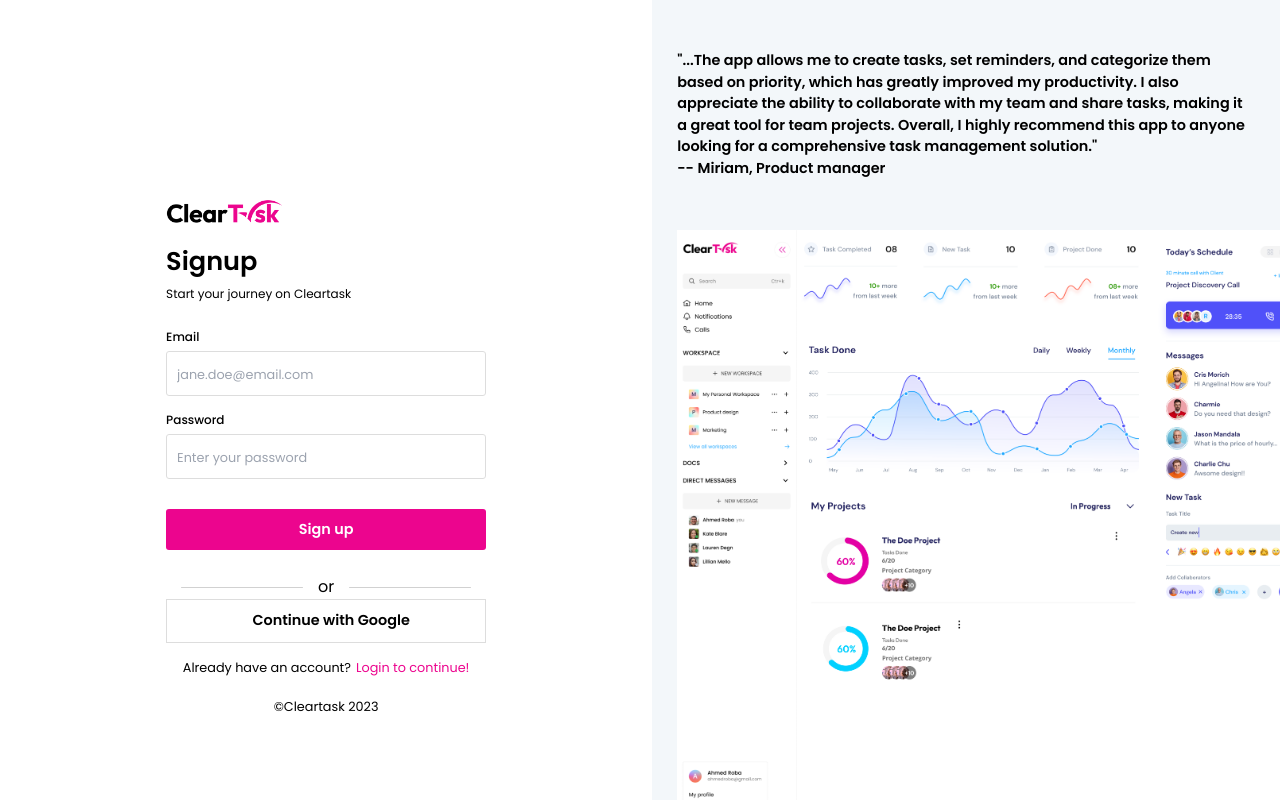
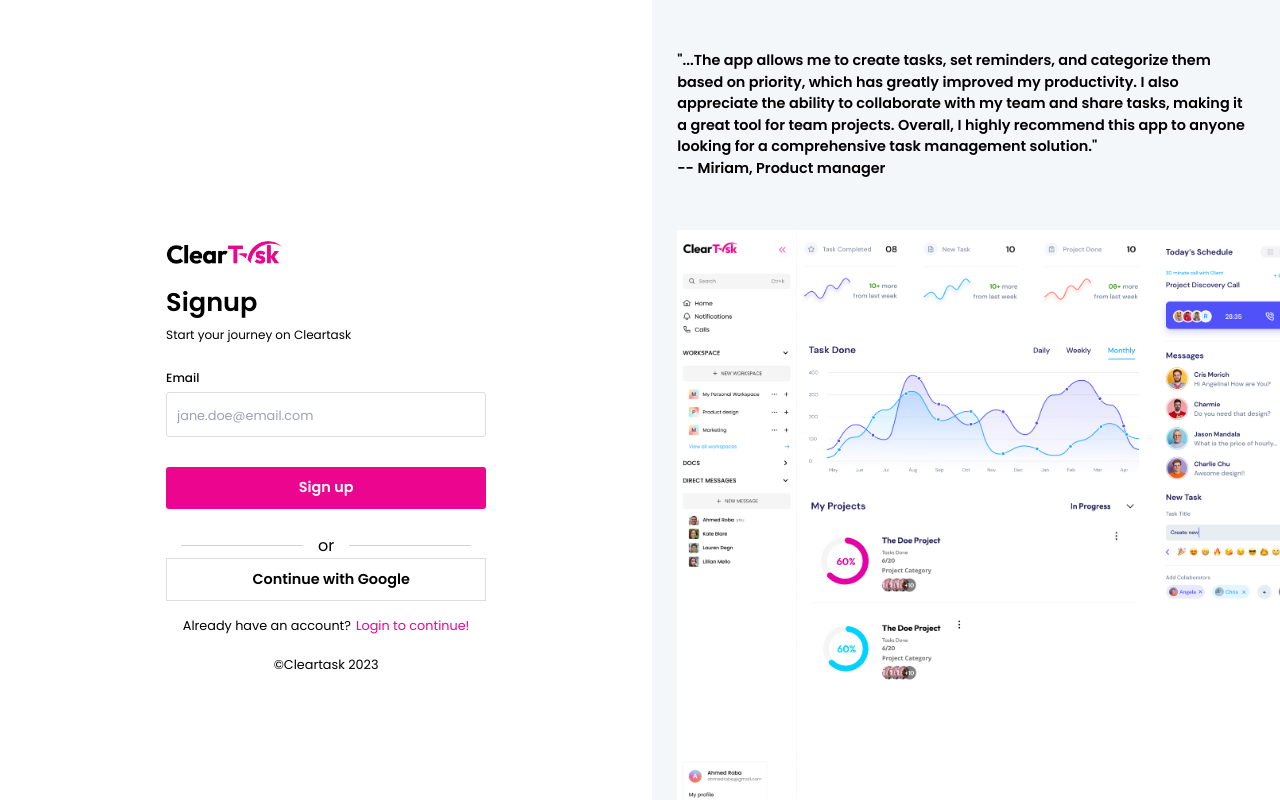
Before and after one commit to Crunch-Garage/cleartask, a React (Create React App) app in the folder react/: page /auth/signup in a window 1280 px wide. Built offline with nearby package versions, Linux system fonts and the light colour scheme; some icons are missing; a web font is replaced by a local one.

Commit message:
feat: remove password field. Shifting registration work flow to an email based auth flow

```diff
--- a/react/src/components/Signup.js
+++ b/react/src/components/Signup.js
@@ -21,7 +21,6 @@
         super(props);
         this.state = {
             email:"",
-            password:"",
             authErrors:"",
             emailErrors:"",
             passwordErrors:""
@@ -39,7 +38,6 @@
                     method:'post',
                     url:'/apis/rest-auth/registration/',
                     data: {
-                        password:this.state.password,
                         email:this.state.email
                     }
                 })
@@ -86,16 +84,6 @@
                                             </div>
                                             <input id='email' className={this.state.emailErrors ? 'form__field-error' : ''} name='email' placeholder='jane.doe@email.com' onChange={(e)=> this.handleChange({email:e.target.value})} required></input>
                                             <span className='form__errors'>{this.state.emailErrors}</span>
-                                        </div>
-                                        <div className='password'>
-                                            <div className='auth__form-input'>
-                                                <div className='auth__form-input--header'>
-                                                    <label for="password">Password</label>
-                                                </div>
-                                                <input id='password' type='password' className={this.state.passwordErrors ? 'form__field-error' : ''} name='password' placeholder='Enter your password' onChange={(e)=> this.handleChange({password:e.target.value})} required></input>
-                                                <span className='form__errors'>{this.state.passwordErrors}</span>
-                                            </div>
-
                                         </div>
                                         <button type='submit'>Sign up</button>
                                     </form>
```
